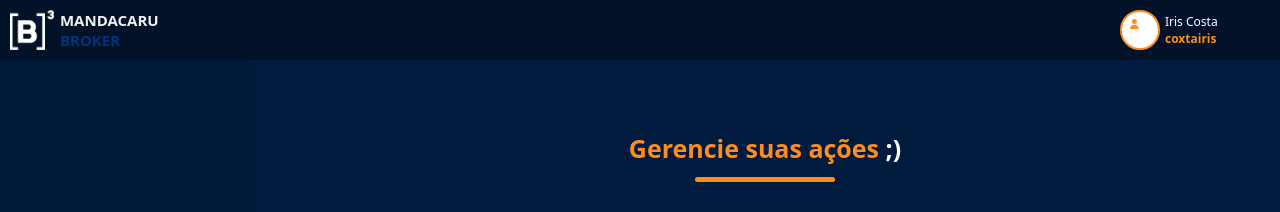
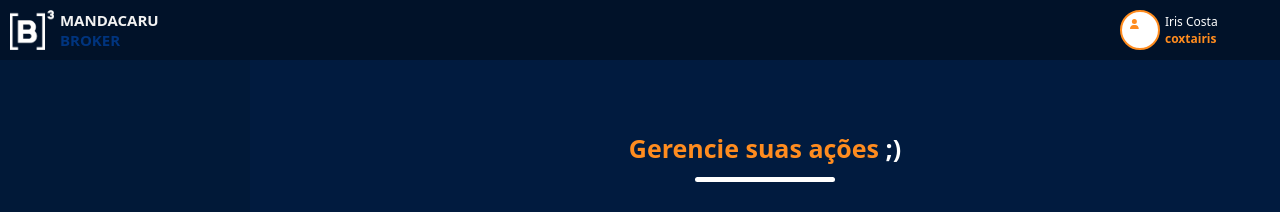
Before and after one commit to izaiasmachado/mandacarubroker-front, a Next.js app: page /dashboard in a window 1280 px wide. Shown: the top 212 px of the page. Built offline with nearby package versions, Linux system fonts and the light colour scheme.

Commit message:
:lipstick: style: change hero line color

```diff
--- a/src/components/MainContainer/Hero/styles.js
+++ b/src/components/MainContainer/Hero/styles.js
@@ -20,7 +20,7 @@ export const HeroText = styled.h1`
 `;
 
 export const Line = styled.div`
-    background-color: #FF8C1F;
+    background-color: #FFF;
     width: 140px;
     height: 5px;
     border-radius: 5px;
```
